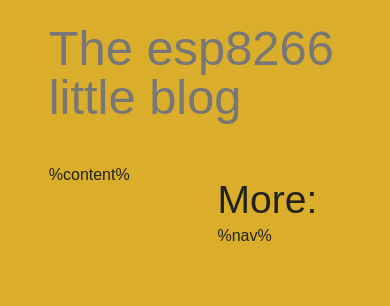
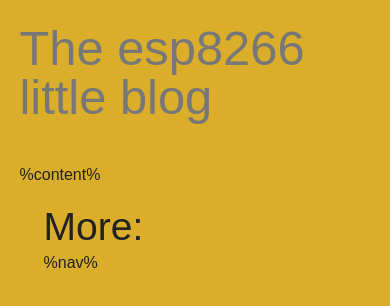
Before and after one commit to esp8266-blog/blog, a website: page index.html in a window 390 px wide. Drawn offline with Linux system fonts and the light colour scheme.

Commit message:
feat: add mobile layout

```diff
--- a/index.html
+++ b/index.html
@@ -6,8 +6,6 @@
   <meta name="viewport" content="width=device-width, initial-scale=1.0" />
   <title>%title% - esp8266 blog</title>
 
-  <!-- <link href="https://unpkg.com/tailwindcss@^1.0/dist/tailwind.min.css" rel="stylesheet" /> -->
-  <!-- <link rel="stylesheet" href="https://unpkg.com/normalize.css@8.0.1/normalize.css" /> -->
   <style>
     .skip-to-content { position: absolute; left: -999px; }
     .skip-to-content:focus { left: auto; }
@@ -71,11 +69,20 @@
       margin: auto;
     }
 
-    .page {
-      display: flex;
+    .page { display: flex; }
+    main { width: 60%; }
+
+    @media screen and (max-width: 768px) {
+      .page { display: block; }
+      header, .page {
+        width: 90%;
+        max-width: none;
+      }
+
+      main { width: 100%; }
     }
 
-    main { width: 60%; }
+
 
     article {
       box-shadow: 0 10px 15px -3px rgba(0,0,0,.1), 0 4px 6px -2px rgba(0,0,0,.05);
```
